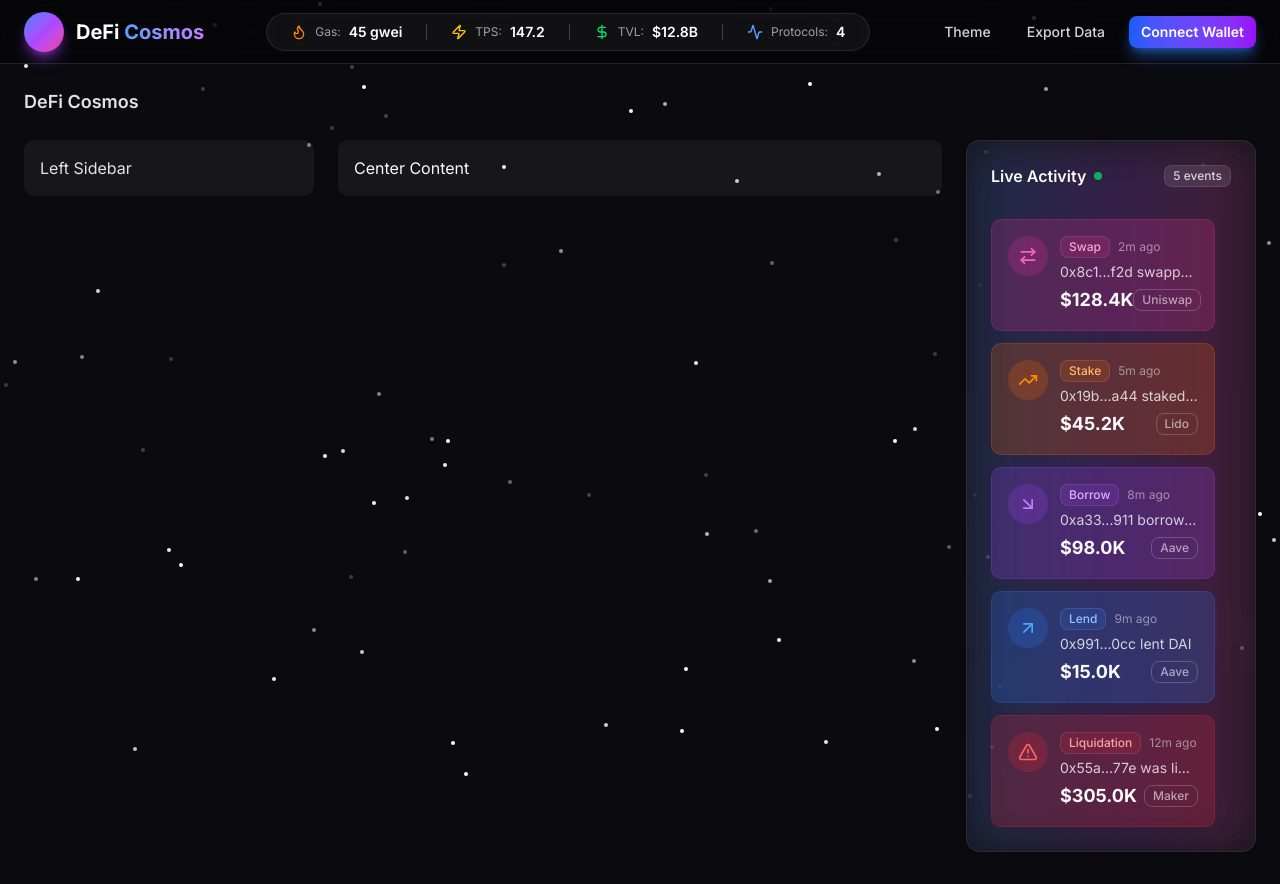
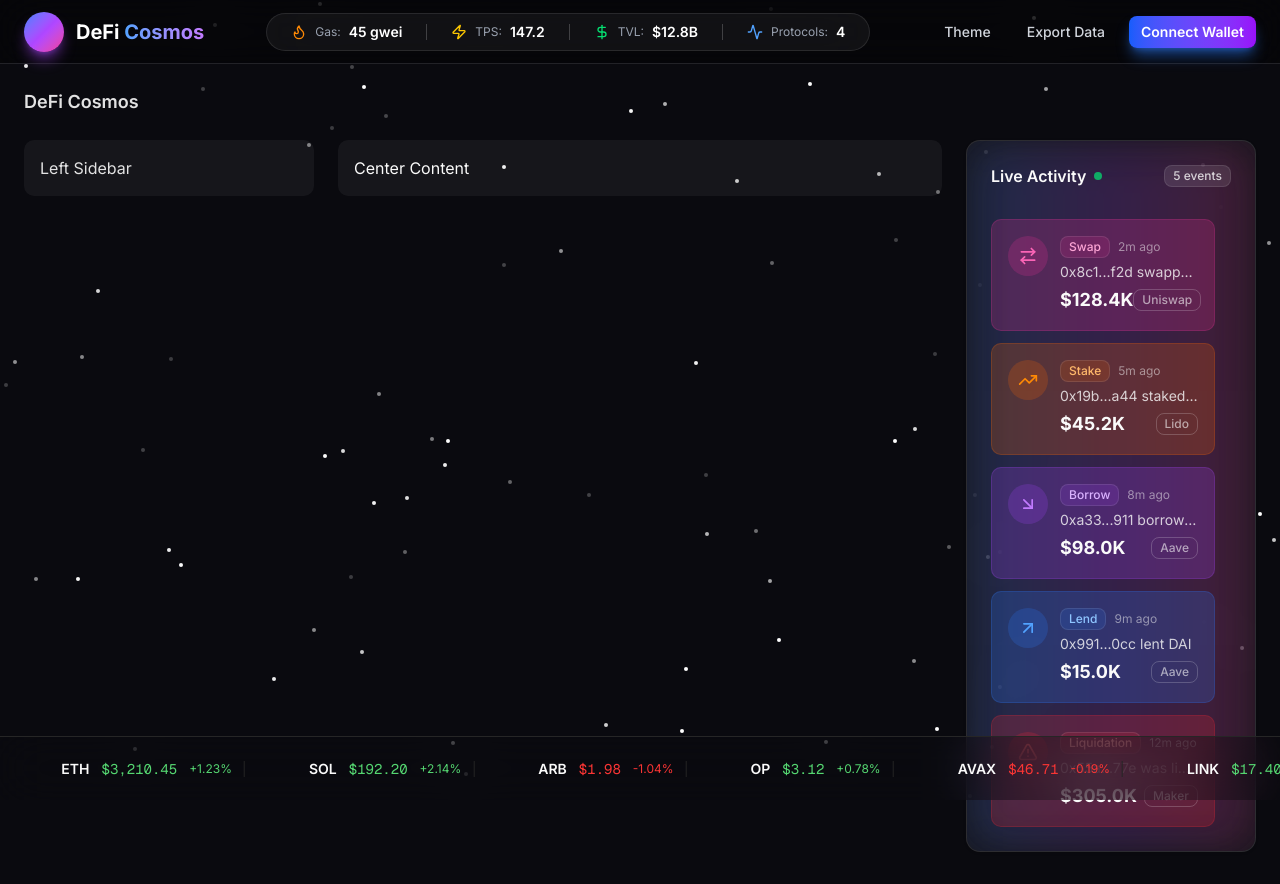
Before and after one commit to AS-1312/DeFi-Cosmos, a Next.js app in the folder frontend/: page / in a window 1280 px wide. Built offline with nearby package versions, Linux system fonts and the light colour scheme.

Commit message:
feat: animated bottom ticker

```diff
--- a/frontend/app/globals.css
+++ b/frontend/app/globals.css
@@ -44,6 +44,8 @@
   --color-protocol-curve: #3b82f6;
   --color-protocol-lido: #f97316;
   --color-protocol-maker: #1aab9b;
+  --positive: oklch(0.73 0.17 148);
+  --negative: oklch(0.62 0.22 27);
 }
 
 .dark {
@@ -79,6 +81,8 @@
   --sidebar-accent-foreground: oklch(0.985 0 0);
   --sidebar-border: oklch(0.269 0 0);
   --sidebar-ring: oklch(0.439 0 0);
+  --positive: oklch(0.78 0.18 148);
+  --negative: oklch(0.64 0.23 27);
 }
 
 @theme inline {
@@ -120,6 +124,8 @@
   --color-sidebar-accent-foreground: var(--sidebar-accent-foreground);
   --color-sidebar-border: var(--sidebar-border);
   --color-sidebar-ring: var(--sidebar-ring);
+  --color-positive: var(--positive);
+  --color-negative: var(--negative);
 }
 
 @layer base {
@@ -158,3 +164,27 @@
 .animate-float {
   animation: float 10s ease-in-out infinite;
 }
+
+@keyframes scroll {
+  0% {
+    transform: translateX(0);
+  }
+  100% {
+    transform: translateX(-50%);
+  }
+}
+.animate-scroll {
+  animation: scroll 60s linear infinite;
+}
+.animate-scroll:hover {
+  animation-play-state: paused;
+}
+
+@layer utilities {
+  .text-positive {
+    color: var(--color-positive);
+  }
+  .text-negative {
+    color: var(--color-negative);
+  }
+}
--- a/frontend/app/layout.tsx
+++ b/frontend/app/layout.tsx
@@ -4,7 +4,8 @@ import { GeistMono } from "geist/font/mono";
 import { Inter } from "next/font/google";
 import "./globals.css";
 import { Suspense } from "react";
-import { Header } from "@/components/header";
+import { Header } from "@/components/Header";
+import BottomTicker from "@/components/BottomTicker"
 
 export const metadata: Metadata = {
   title: "DeFi Cosmos",
@@ -25,6 +26,7 @@ export default function RootLayout({
         <Suspense fallback={<div>Loading...</div>}>
           <Header />
           {children}
+          <BottomTicker />
         </Suspense>
       </body>
     </html>
--- a/frontend/app/page.tsx
+++ b/frontend/app/page.tsx
@@ -1,4 +1,4 @@
-import LiveActivityFeed from "@/components/live-activity-feed";
+import LiveActivityFeed from "@/components/LiveActivityFeed";
 
 export default function Home() {
   return (
--- /dev/null
+++ b/frontend/components/BottomTicker.tsx
@@ -0,0 +1,51 @@
+"use client"
+
+type Crypto = {
+  symbol: string
+  price: string
+  change: number
+  isPositive: boolean
+}
+
+const cryptoPrices: Crypto[] = [
+  { symbol: "BTC", price: "$86,104.10", change: -0.42, isPositive: false },
+  { symbol: "ETH", price: "$3,210.45", change: 1.23, isPositive: true },
+  { symbol: "SOL", price: "$192.20", change: 2.14, isPositive: true },
+  { symbol: "ARB", price: "$1.98", change: -1.04, isPositive: false },
+  { symbol: "OP", price: "$3.12", change: 0.78, isPositive: true },
+  { symbol: "AVAX", price: "$46.71", change: -0.19, isPositive: false },
+  { symbol: "LINK", price: "$17.40", change: 1.02, isPositive: true },
+  { symbol: "UNI", price: "$12.85", change: -2.34, isPositive: false },
+  { symbol: "AAVE", price: "$287.50", change: 3.12, isPositive: true },
+  { symbol: "MKR", price: "$1,542.30", change: 0.87, isPositive: true },
+];
+
+export default function BottomTicker() {
+  const duplicated = [...cryptoPrices, ...cryptoPrices]
+
+  return (
+    <div
+      aria-label="Live crypto price ticker"
+      className="fixed bottom-0 left-0 right-0 h-16 bg-background/40 backdrop-blur-xl border-t border-border z-40 overflow-hidden"
+    >
+      <div className="flex items-center h-full">
+        <div className="flex gap-8 animate-scroll">
+          {duplicated.map((crypto, index) => (
+            <div key={`${crypto.symbol}-${index}`} className="flex items-center gap-3 whitespace-nowrap px-4">
+              <span className="font-semibold text-foreground text-sm">{crypto.symbol}</span>
+              <span className={`text-sm font-mono ${crypto.isPositive ? "text-positive" : "text-negative"}`}>
+                {crypto.price}
+              </span>
+              <span className={`text-xs ${crypto.isPositive ? "text-positive" : "text-negative"}`}>
+                {crypto.isPositive ? "+" : ""}
+                {crypto.change}%
+              </span>
+              <div className="w-px h-4 bg-border" />
+            </div>
+          ))}
+        </div>
+      </div>
+      <span className="sr-only">Scrolling prices pause on hover</span>
+    </div>
+  )
+};
```
Also changed, not shown: frontend/components/CosmosVisualization.tsx (renamed from frontend/components/cosmos-visualization.tsx), frontend/components/LiveActivityFeed.tsx (renamed from frontend/components/live-activity-feed.tsx), frontend/components/ProtocolStatsGrid.tsx (renamed from frontend/components/protocol-stats-grid.tsx).
